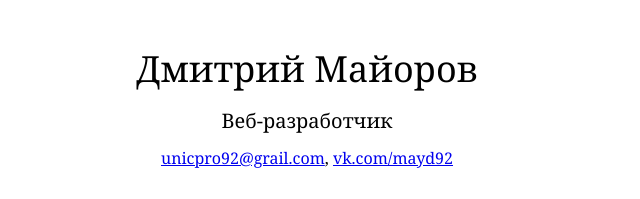
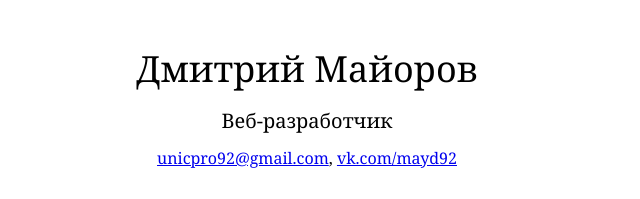
Before and after one commit to Un1c92/un1c92.github.io, a plain HTML site: page index.html in a window 1280 px wide. Shown: the top 199 px of the page, 333-973 px from the left. Drawn offline with Linux system fonts and the light colour scheme.

Commit message:
Update index.html

```diff
--- a/index.html
+++ b/index.html
@@ -10,7 +10,7 @@
             <h1 class="pad">Дмитрий Майоров</h1>
             <h3 class="pad">Веб-разработчик</h3>
             <p class="pad">
-                <a href="mailto:unicpro92@grail.com">unicpro92@grail.com</a>,
+                <a href="mailto:unicpro92@gmail.com">unicpro92@gmail.com</a>,
                 <a href="https://vk.com/mayd92">vk.com/mayd92</a>
             </p>
         </div>
```
